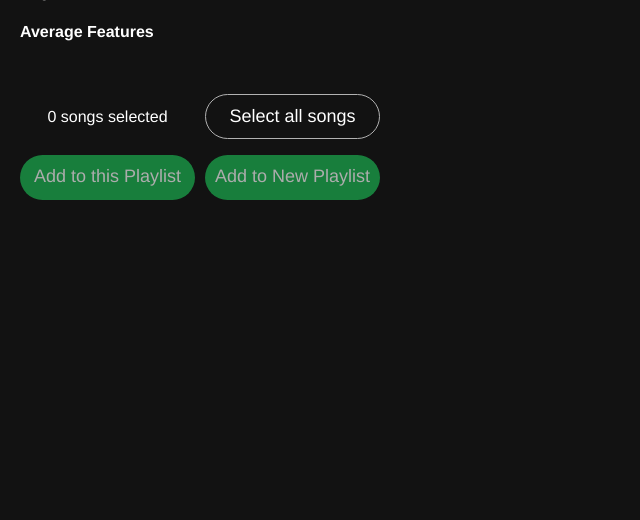
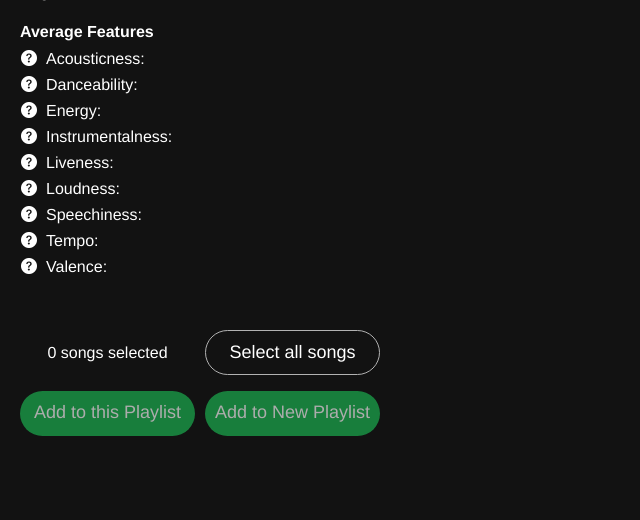
Before and after one commit to cdy-peters/recommendations, a Flask app: template spotify_app/templates/recommend.html in a window 1280 px wide. Shown: the part 184-704 px from the top of the page, without its empty margins (0-640 px from the left). Run offline with Flask 2, Linux system fonts and the light colour scheme; the template is opened without the code that fills it, so the values that code supplies are empty; parts of the project's set-up code (start-up, migrations or seed data) failed here and were passed over; some libraries are stand-ins or nearby versions.

Commit message:
Improved average features display on recommend page

```diff
--- a/spotify_app/app.py
+++ b/spotify_app/app.py
@@ -94,8 +94,9 @@ class Worker(object):
 
         # Average average feature values
         if self.switch == True:
+            print('----------------', len(tracks))
             for i in average_features:
-                average_features[i] = round(average_features[i] / (self.amount - self.song_error_count), 5)
+                average_features[i] = round(average_features[i] / (len(tracks) - self.song_error_count), 5)
 
         # Get genres of artists
         if self.switch == True:
--- a/spotify_app/static/js/main.js
+++ b/spotify_app/static/js/main.js
@@ -1,13 +1,3 @@
-function _calculateScrollbarWidth() {
-    document.documentElement.style.setProperty('--scrollbar-width', (window.innerWidth - document.documentElement.clientWidth) + "px");
-  }
-  // recalculate on resize
-  window.addEventListener('resize', _calculateScrollbarWidth, false);
-  // recalculate on dom load
-  document.addEventListener('DOMContentLoaded', _calculateScrollbarWidth, false);
-  // recalculate on load (assets loaded as well)
-  window.addEventListener('load', _calculateScrollbarWidth);
-
 // Scroll Top button
 $(document).ready(function() {
     $(window).scroll(function() {
@@ -21,4 +11,18 @@ $(document).ready(function() {
         window.scrollTo({ top: 0, behavior: 'smooth' });
       return false;
     });
+
+    $(function () {
+      $('[data-toggle="tooltip"]').tooltip()
+    })
   });
+
+  function _calculateScrollbarWidth() {
+    document.documentElement.style.setProperty('--scrollbar-width', (window.innerWidth - document.documentElement.clientWidth) + "px");
+  }
+  // recalculate on resize
+  window.addEventListener('resize', _calculateScrollbarWidth, false);
+  // recalculate on dom load
+  document.addEventListener('DOMContentLoaded', _calculateScrollbarWidth, false);
+  // recalculate on load (assets loaded as well)
+  window.addEventListener('load', _calculateScrollbarWidth);
--- a/spotify_app/static/style.css
+++ b/spotify_app/static/style.css
@@ -427,6 +427,10 @@ input[type=number] {
     overflow: hidden;
 }
 
+.bi-question-circle-fill {
+    font-size: 16px !important;
+}
+
 #scan_results {
     float: left;
     width: 380px;
--- a/spotify_app/templates/recommend.html
+++ b/spotify_app/templates/recommend.html
@@ -20,9 +20,57 @@
 
         <div style="clear: both;">
             <strong>Average Features</strong><br>
-            {% for i in average_features %}
-                {{ i }}: {{ average_features[i] }}<br>
-            {% endfor %}
+            <table>
+                <tr>
+                    <th style="width: 25px;"></th>
+                    <th style="width: 150px;"></th>
+                </tr>
+                <tr>
+                    <td><i class="bi bi-question-circle-fill" data-toggle="tooltip" data-placement="top" title="A confidence measure from 0.0 to 1.0 of whether the track is acoustic. 1.0 represents high confidence the track is acoustic."></i></td>
+                    <td>Acousticness:</td>
+                    <td>{{ average_features['acousticness'] }}</td>
+                </tr>
+                <tr>
+                    <td><i class="bi bi-question-circle-fill" data-toggle="tooltip" data-placement="top" title="Danceability describes how suitable a track is for dancing based on a combination of musical elements including tempo, rhythm stability, beat strength, and overall regularity. A value of 0.0 is least danceable and 1.0 is most danceable."></i></td>
+                    <td>Danceability:</td>
+                    <td>{{ average_features['danceability'] }}</td>
+                </tr>
+                <tr>
+                    <td><i class="bi bi-question-circle-fill" data-toggle="tooltip" data-placement="top" title="Energy is a measure from 0.0 to 1.0 and represents a perceptual measure of intensity and activity. Typically, energetic tracks feel fast, loud, and noisy. For example, death metal has high energy, while a Bach prelude scores low on the scale. Perceptual features contributing to this attribute include dynamic range, perceived loudness, timbre, onset rate, and general entropy."></i></td>
+                    <td>Energy:</td>
+                    <td>{{ average_features['energy'] }}</td>
+                </tr>
+                <tr>
+                    <td><i class="bi bi-question-circle-fill" data-toggle="tooltip" data-placement="top" title='Predicts whether a track contains no vocals. "Ooh" and "aah" sounds are treated as instrumental in this context. Rap or spoken word tracks are clearly "vocal". The closer the instrumentalness value is to 1.0, the greater likelihood the track contains no vocal content. Values above 0.5 are intended to represent instrumental tracks, but confidence is higher as the value approaches 1.0.'></i></td>
+                    <td>Instrumentalness:</td>
+                    <td>{{ average_features['instrumentalness'] }}</td>
+                </tr>
+                <tr>
+                    <td><i class="bi bi-question-circle-fill" data-toggle="tooltip" data-placement="top" title="Detects the presence of an audience in the recording. Higher liveness values represent an increased probability that the track was performed live. A value above 0.8 provides strong likelihood that the track is live."></i></td>
+                    <td>Liveness:</td>
+                    <td>{{ average_features['liveness'] }}</td>
+                </tr>
+                <tr>
+                    <td><i class="bi bi-question-circle-fill" data-toggle="tooltip" data-placement="top" title="The overall loudness of a track in decibels (dB). Loudness values are averaged across the entire track and are useful for comparing relative loudness of tracks. Loudness is the quality of a sound that is the primary psychological correlate of physical strength (amplitude). Values typically range between -60 and 0 db."></i></td>
+                    <td>Loudness:</td>
+                    <td>{{ average_features['loudness'] }}</td>
+                </tr>
+                <tr>
+                    <td><i class="bi bi-question-circle-fill" data-toggle="tooltip" data-placement="top" title="Speechiness detects the presence of spoken words in a track. The more exclusively speech-like the recording (e.g. talk show, audio book, poetry), the closer to 1.0 the attribute value. Values above 0.66 describe tracks that are probably made entirely of spoken words. Values between 0.33 and 0.66 describe tracks that may contain both music and speech, either in sections or layered, including such cases as rap music. Values below 0.33 most likely represent music and other non-speech-like tracks."></i></td>
+                    <td>Speechiness:</td>
+                    <td>{{ average_features['speechiness'] }}</td>
+                </tr>
+                <tr>
+                    <td><i class="bi bi-question-circle-fill" data-toggle="tooltip" data-placement="top" title="The overall estimated tempo of a track in beats per minute (BPM). In musical terminology, tempo is the speed or pace of a given piece and derives directly from the average beat duration."></i></td>
+                    <td>Tempo:</td>
+                    <td>{{ average_features['tempo'] }}</td>
+                </tr>
+                <tr>
+                    <td><i class="bi bi-question-circle-fill" data-toggle="tooltip" data-placement="top" title="A measure from 0.0 to 1.0 describing the musical positiveness conveyed by a track. Tracks with high valence sound more positive (e.g. happy, cheerful, euphoric), while tracks with low valence sound more negative (e.g. sad, depressed, angry)."></i></td>
+                    <td>Valence:</td>
+                    <td>{{ average_features['valence'] }}</td>
+                </tr>
+            </table>
         </div>
 
         <div id="add_tracks_container">
```
